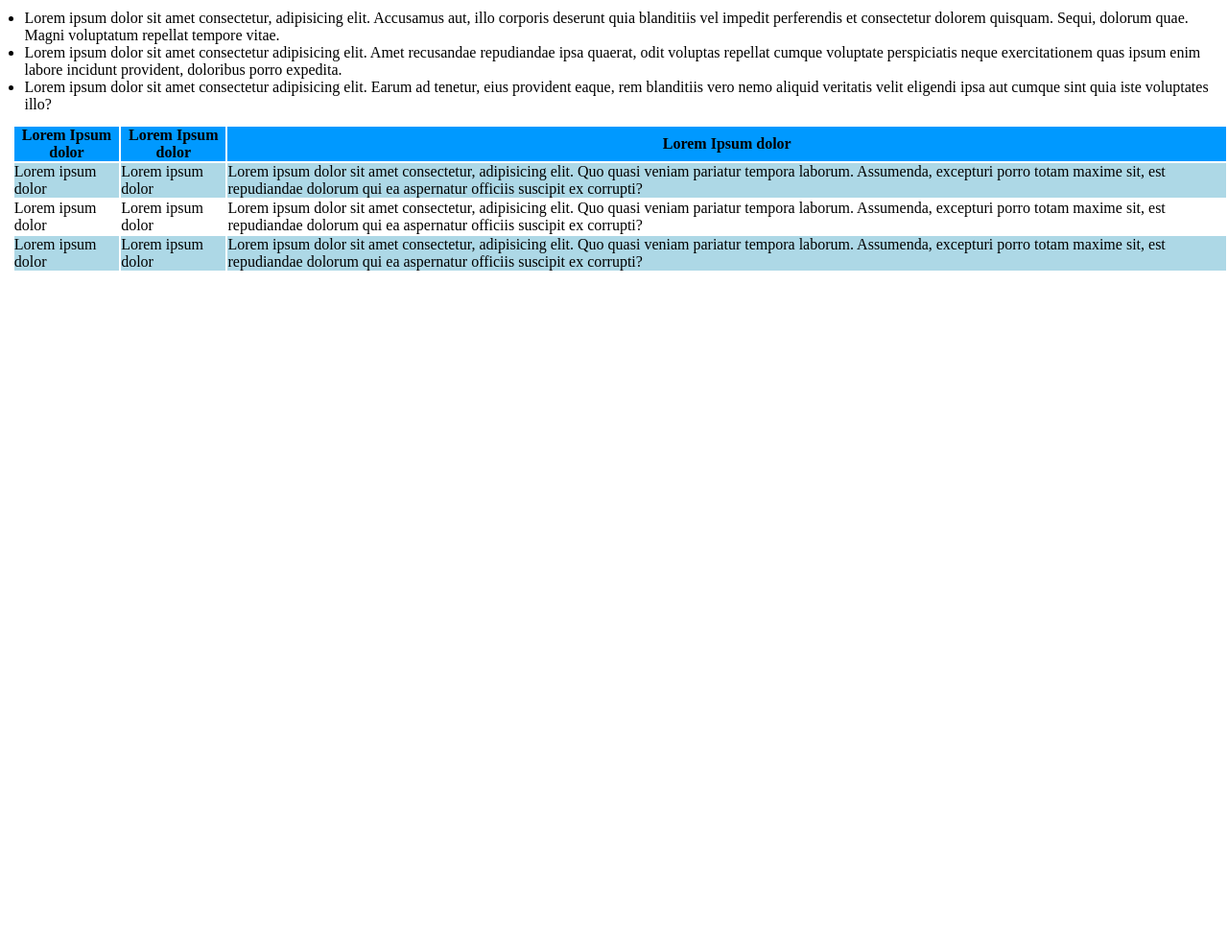
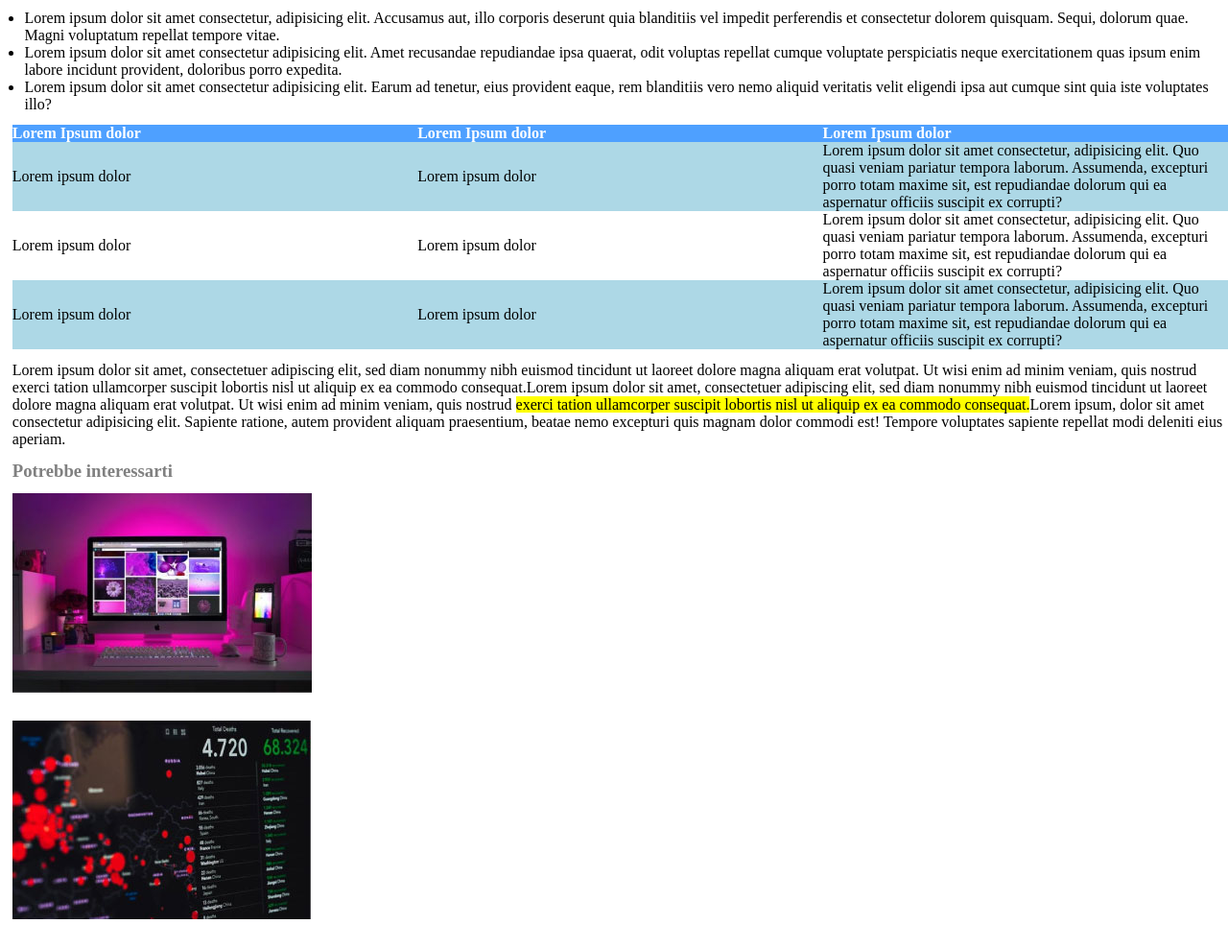
Before and after one commit to XanderGale/html-css-booleaner, a plain HTML site: page index.html in a window 1280 px wide. Shown: the part 763-1751 px from the top of the page at 96% size. Before the commit the page ends 1047 px from the top, so only its background shows below. Drawn offline with Linux system fonts and the light colour scheme.

Commit message:
Footer + Fixes

```diff
--- a/css/style.css
+++ b/css/style.css
@@ -8,7 +8,7 @@
 /* Header */
 header {
     background-image: url("../img/pattern.png");
-    background-color: rgb(0, 153, 255);
+    background-color: #4ea0ff;
     background-repeat: repeat-x;
     background-size: auto;
 }
@@ -50,10 +50,25 @@ ul{
     margin: 1%;
 }
 /* Table */
+table{
+    text-align: left;
+    border-collapse: collapse;
+}
 thead{
-    background-color: rgb(0, 153, 255);
+    color: white;
+    background-color: #4ea0ff
 }
-
+th{
+    width: 25%;
+}
+td{
+    width: 25%;
+}
 .blue{
     background-color: lightblue;
 }
+
+/* Footer */
+footer{
+    margin: 1%;
+}
--- a/index.html
+++ b/index.html
@@ -40,7 +40,6 @@
         </ul>
 
         <!-- Table -->
-
         <table>
             <thead>
                 <tr>
@@ -68,6 +67,18 @@
             </tbody>
         </table>
 
+        <!-- Article Description -->
+        <p class="article-desc">Lorem ipsum dolor sit amet, consectetuer adipiscing elit, sed diam nonummy nibh euismod tincidunt ut laoreet dolore magna aliquam erat volutpat. Ut wisi enim ad minim veniam, quis nostrud exerci tation ullamcorper suscipit lobortis nisl ut aliquip ex ea commodo consequat.Lorem ipsum dolor sit amet, consectetuer adipiscing elit, sed diam nonummy nibh euismod tincidunt ut laoreet dolore magna aliquam erat volutpat. Ut wisi enim ad minim veniam, quis nostrud <span class="important">exerci tation ullamcorper suscipit lobortis nisl ut aliquip ex ea commodo consequat.</span>Lorem ipsum, dolor sit amet consectetur adipisicing elit. Sapiente ratione, autem provident aliquam praesentium, beatae nemo excepturi quis magnam dolor commodi est! Tempore voluptates sapiente repellat modi deleniti eius aperiam.</p>
     </main>
+
+    <footer>
+        <!-- Footer title -->
+        <h3 id="footer-title">Potrebbe interessarti</h3>
+
+        <!-- Footer Images -->
+        <img src="img/monitor.jpg" alt="Monitor Image">
+        <br>
+        <img src="img/graph.jpg" alt="Graph Image">
+    </footer>
 </body>
 </html>
```
